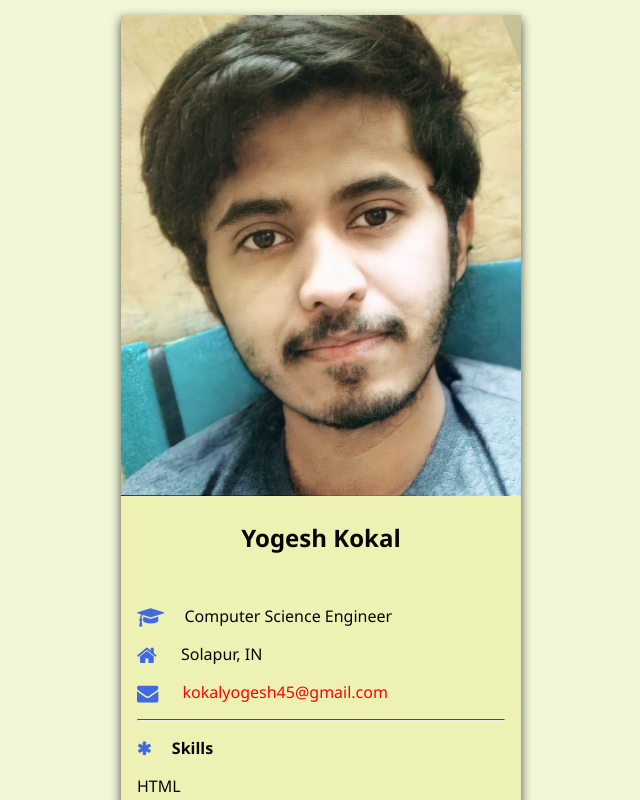
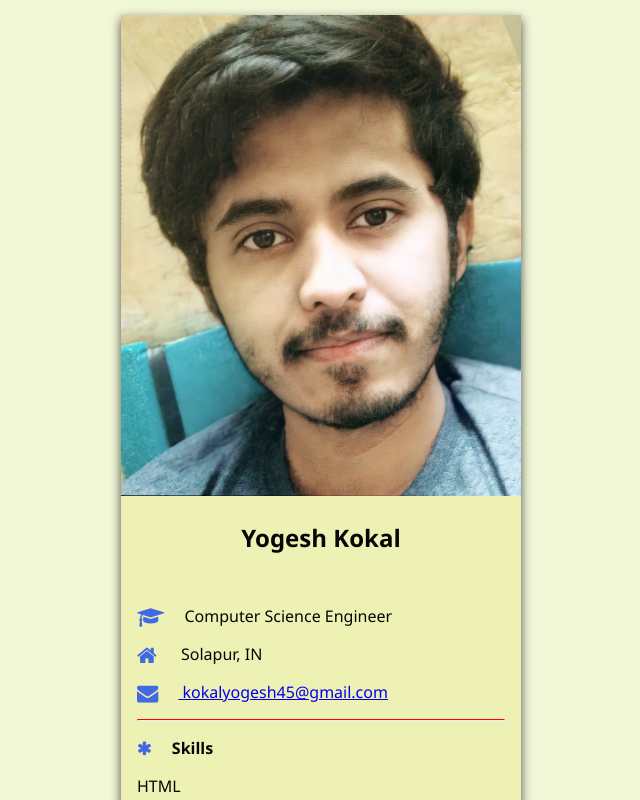
Before and after one commit to Yogi2949/Yogi2949.github.io, a plain HTML site: page index.html in a window 1280 px wide. Shown: the top 800 px of the page, without its empty margins (319-959 px from the left). Drawn offline with nearby package versions, Linux system fonts and the light colour scheme.

Commit message:
Removed link

```diff
--- a/style.css
+++ b/style.css
@@ -14,17 +14,7 @@ body{
     box-shadow: 0 4px 10px rgba(0, 0, 0, 0.7);
 
 }
-a:link {
-  color: red;
-  background-color: transparent;
-  text-decoration: none;
-}
 
-a:visited {
-  color: blue;
-  background-color: transparent;
-  text-decoration: none;
-}
 
 
 
```
